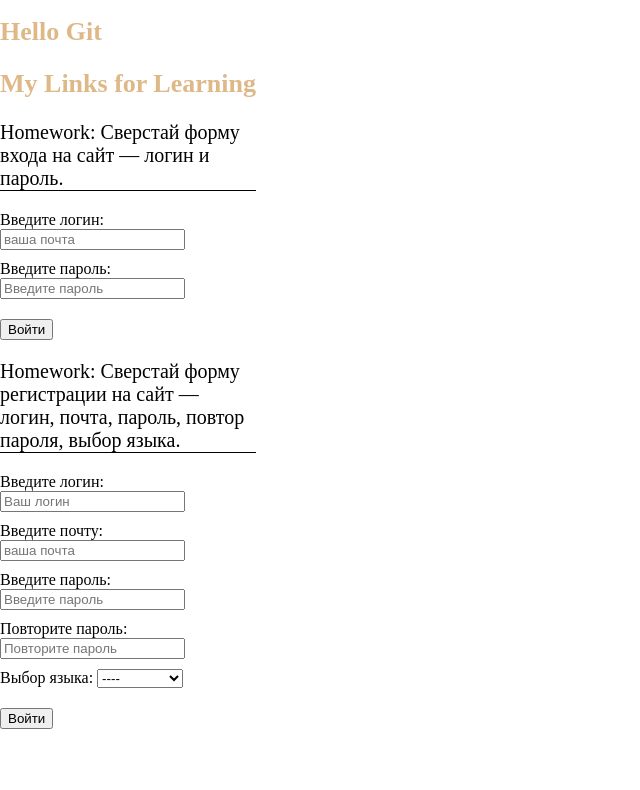
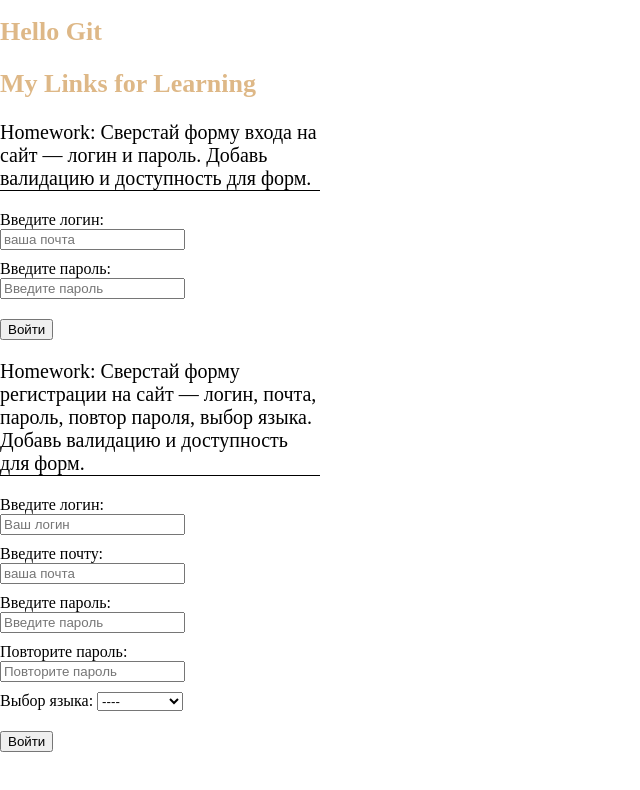
Before and after one commit to m1ke1994/project-1, a plain HTML site: page index.html in a window 1280 px wide. Shown: the whole page, without its empty margins (0-640 px from the left). Drawn offline with Linux system fonts and the light colour scheme.

Commit message:
изменил стили и дописал 3 е задание

```diff
--- a/index.html
+++ b/index.html
@@ -10,7 +10,9 @@
   <body>
     <h1>Hello Git</h1>
     <h2>My Links for Learning</h2>
-  <p>Homework: Сверстай форму входа на сайт — логин и пароль.</p>
+  <p>Homework: Сверстай форму входа на сайт — логин и пароль.
+    Добавь валидацию и доступность для форм.
+  </p>
 <form method="post" action="/login">
   <label>
     <span>Введите логин:</span>
@@ -31,7 +33,9 @@
     Войти
   </button>
 </form>
-<p>Homework: Сверстай форму регистрации на сайт — логин, почта, пароль, повтор пароля, выбор языка.</p>
+<p>Homework: Сверстай форму регистрации на сайт — логин, почта, пароль, повтор пароля, выбор языка.
+  Добавь валидацию и доступность для форм.
+</p>
 <form method="post" action="/login">
   <label>
     <span>Введите логин:</span>
--- a/style.css
+++ b/style.css
@@ -26,7 +26,7 @@ input,button {
     font-size: 20px;
     border-bottom: 1px solid black;
     display: block;
-    width: 20%;;
+    width: 25%;;
   }
   button{
     margin-top: 20px;;
```
